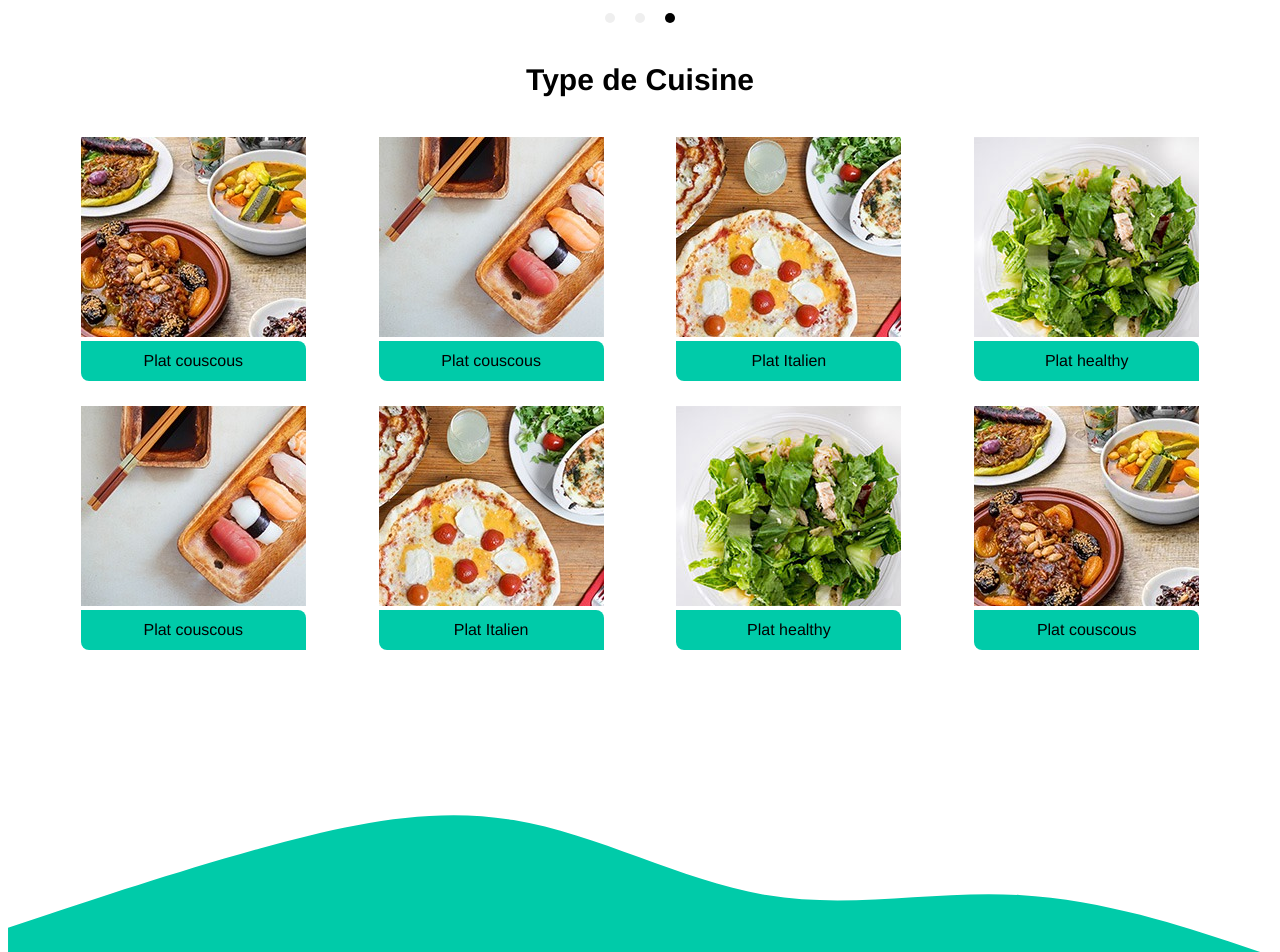
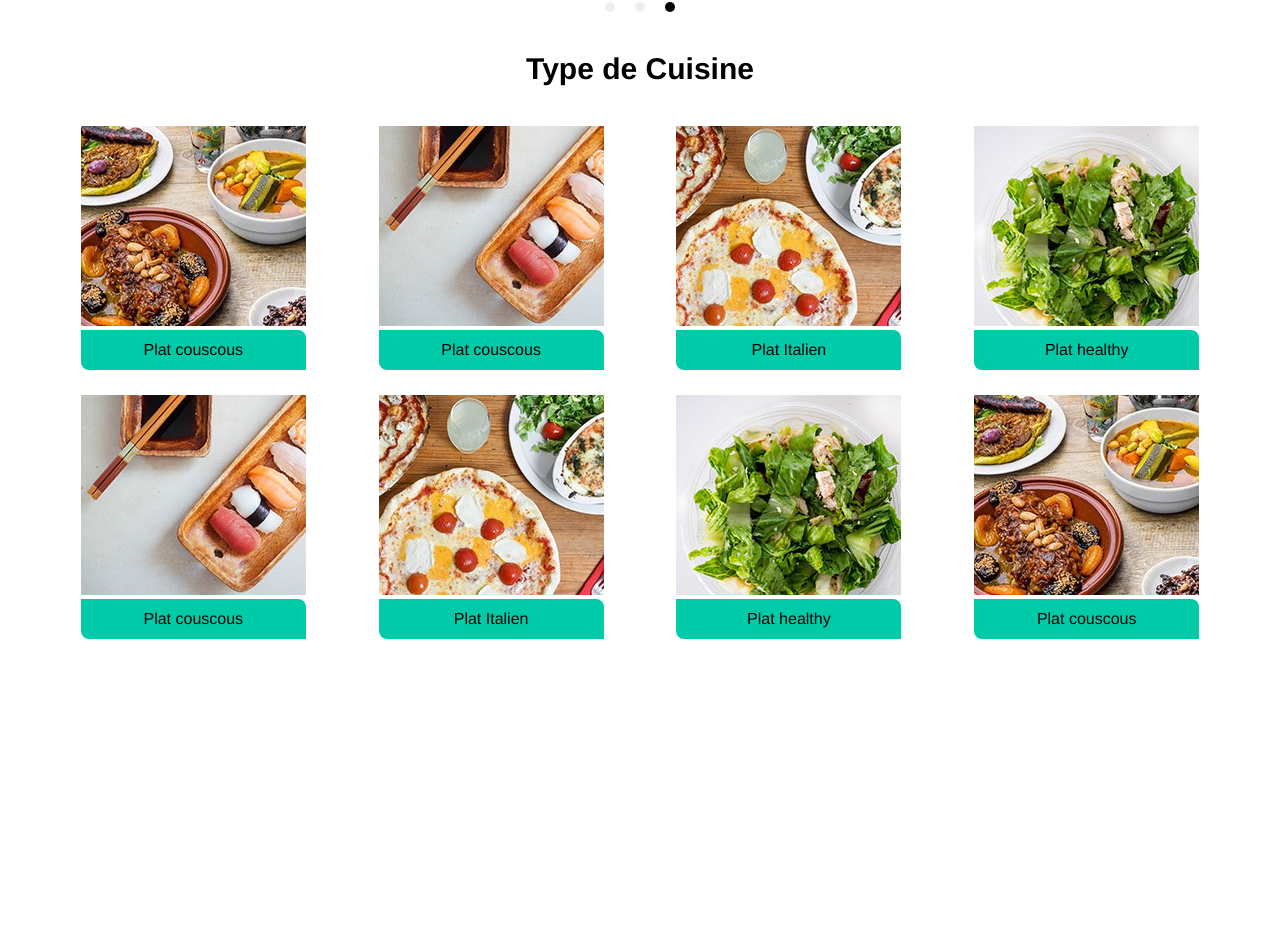
Before and after one commit to Deflandrenassim/Feedmi, a Vue app: page / in a window 1280 px wide. Shown: the part 495-1447 px from the top of the page. After the commit the page ends 1167 px from the top, so only its background shows below. Built offline with nearby package versions, Linux system fonts and the light colour scheme.

Commit message:
add components login

```diff
--- a/src/App.vue
+++ b/src/App.vue
@@ -9,7 +9,7 @@
       />
       <nav class="Navbar">
         <router-link to="/" class="choix"> ACCUEIL  </router-link>
-        <router-link to="/about" class="choix"> QUI SOMME NOUS ? </router-link>
+        <router-link to="/about" class="choix"> MENU </router-link>
        <button class="btn-connexion"> <router-link to="/Connexion" class="choix"> CONNEXION </router-link> </button>
       </nav>
 
--- a/src/components/Carte.vue
+++ b/src/components/Carte.vue
@@ -1,6 +1,6 @@
 <template>
   <div>
-    <h3 class="animate__animated  animate__bounceInRight">{{ Cuisine }}</h3>
+    <h3 class="animate__animated animate__bounceInRight">{{ Cuisine }}</h3>
     <div class="container">
       <div class="container-row">
         <!-- container 1 des mes image en row  -->
@@ -9,7 +9,7 @@
             src="@/assets/cuisine/couscous.jpg"
             alt="nourriture assiatique"
           />
-          <div class="plat"> Plat couscous </div>
+          <div class="plat">Plat couscous</div>
         </div>
 
         <div class="mon-image">
@@ -17,78 +17,56 @@
             src="@/assets/cuisine/asiatique.jpg"
             alt="nourriture assiatique"
           />
-         <div class="plat"> Plat couscous </div>
-        </div>
-
-
-        <div class="mon-image">
-          <img
-            src="@/assets/cuisine/italien.jpg"
-            alt="nourriture assiatique"
-          />
-          <div class="plat"> Plat Italien </div>
+          <div class="plat">Plat couscous</div>
         </div>
 
         <div class="mon-image">
-          <img
-            src="@/assets/cuisine/healthy.jpg"
-            alt="nourriture assiatique"
-          />
-          <div class="plat"> Plat healthy </div>
+          <img src="@/assets/cuisine/italien.jpg" alt="nourriture assiatique" />
+          <div class="plat">Plat Italien</div>
+        </div>
+
+        <div class="mon-image">
+          <img src="@/assets/cuisine/healthy.jpg" alt="nourriture assiatique" />
+          <div class="plat">Plat healthy</div>
         </div>
       </div>
 
-
-      <div class="container-row">  <!-- container2 des mes image en row  -->
-
+      <div class="container-row">
+        <!-- container2 des mes image en row  -->
 
         <div class="mon-image">
           <img
             src="@/assets/cuisine/asiatique.jpg"
             alt="nourriture assiatique"
           />
-         <div class="plat"> Plat couscous </div>
+          <div class="plat">Plat couscous</div>
         </div>
 
-
+        <div class="mon-image">
+          <img src="@/assets/cuisine/italien.jpg" alt="nourriture assiatique" />
+          <div class="plat">Plat Italien</div>
+        </div>
 
         <div class="mon-image">
-          <img
-            src="@/assets/cuisine/italien.jpg"
-            alt="nourriture assiatique"
-          />
-          <div class="plat"> Plat Italien </div>
+          <img src="@/assets/cuisine/healthy.jpg" alt="nourriture assiatique" />
+          <div class="plat">Plat healthy</div>
         </div>
 
         <div class="mon-image">
           <img
-            src="@/assets/cuisine/healthy.jpg"
-            alt="nourriture assiatique"
-          />
-          <div class="plat"> Plat healthy </div>
-        </div>
-
-         <div class="mon-image">
-          <img
             src="@/assets/cuisine/couscous.jpg"
             alt="nourriture assiatique"
           />
-          <div class="plat"> Plat couscous </div>
+          <div class="plat">Plat couscous</div>
         </div>
       </div>
+    </div>
 
-    </div>
-     <div id="Svg-container">
-
-      <svg xmlns="http://www.w3.org/2000/svg" class="svg" viewBox="0 0 1440 320">
-  <path fill="#00cba9" fill-opacity="1" d="M0,288L48,272C96,256,192,224,288,197.3C384,171,480,149,576,165.3C672,181,768,235,864,250.7C960,267,1056,245,1152,250.7C1248,256,1344,288,1392,304L1440,320L1440,320L1392,320C1344,320,1248,320,1152,320C1056,320,960,320,864,320C768,320,672,320,576,320C480,320,384,320,288,320C192,320,96,320,48,320L0,320Z"></path>
-</svg>
-        </div>
   </div>
 </template>
 
 <script>
-import 'animate.css';
+import "animate.css";
 export default {
   name: "Carte",
 
@@ -101,11 +79,11 @@ export default {
 </script>
 
 <style scoped>
-#Svg-container{
-
+#Svg-container {
   width: 100%;
+  padding-bottom: 250px;
 }
-.container-row{
+.container-row {
   display: flex;
   flex-direction: row;
   justify-content: center;
@@ -122,20 +100,18 @@ h3 {
 
 img {
   cursor: pointer;
-
 }
 .plat {
-   display: flex;
+  display: flex;
   justify-content: center;
-  align-items: center;;
+  align-items: center;
   background-color: rgb(0, 203, 169);
   border-radius: 0 8px;
   height: 40px;
 
-  cursor:pointer
+  cursor: pointer;
 }
-.svg{
+.svg {
   min-width: 100%;
 }
-
 </style>
--- /dev/null
+++ b/src/components/Connexion/Login.vue
@@ -0,0 +1,15 @@
+<template>
+  <div>
+<h1> hello </h1>
+  </div>
+</template>
+
+<script>
+export default {
+    name:'Login'
+}
+</script>
+
+<style>
+
+</style>
--- a/src/views/Connexion.vue
+++ b/src/views/Connexion.vue
@@ -1,12 +1,15 @@
 <template>
   <div>
-
+      <login />
   </div>
 </template>
-
 <script>
+import Login from '@/components/Connexion/Login.vue'
 export default {
-    name:'Connexion'
+    name:'Connexion',
+    components: {
+      Login
+    }
 }
 </script>
 
```
